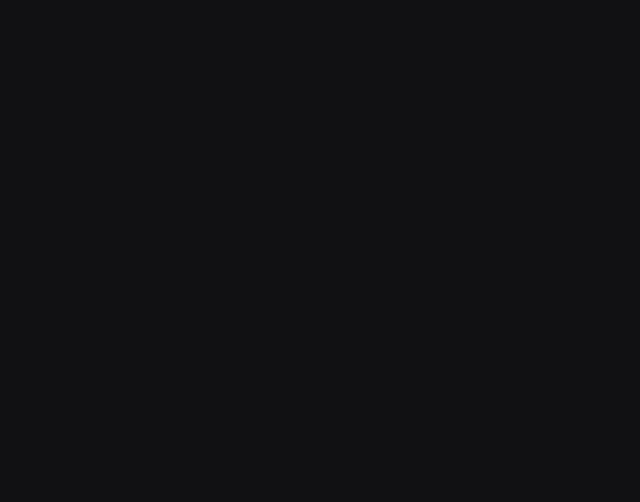
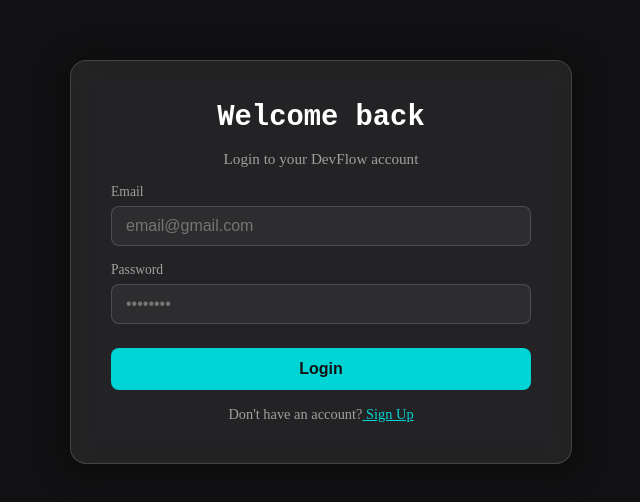
Before and after one commit to Arpan25AK/DevFlow-Web, a React (Vite) app: page /login in a window 1280 px wide. Before the commit this address had no page. Shown: the part 138-640 px from the top of the page, without its empty margins (319-959 px from the left). Built offline with nearby package versions, Linux system fonts and the light colour scheme.

Commit message:
made the login page

```diff
--- a/src/App.jsx
+++ b/src/App.jsx
@@ -1,11 +1,15 @@
 import { BrowserRouter, Routes, Route } from 'react-router-dom'
 import Home from './pages/Home/index.jsx'
+import Login from './pages/Login/index.jsx'
+import Signup from './pages/Signup/index.jsx'
 
 function App() {
     return (
         <BrowserRouter>
             <Routes>
-                <Route path="/" element={<Home />} />
+                <Route path="/"        element={<Home />} />
+                <Route path="/login"   element={<Login />} />
+                <Route path="/signup"  element={<Signup />} />
             </Routes>
         </BrowserRouter>
     )
--- a/src/pages/Home/index.jsx
+++ b/src/pages/Home/index.jsx
@@ -1,8 +1,10 @@
 import { useEffect, useRef } from 'react'
+import { useNavigate } from 'react-router-dom'
 import styles from './Home.module.css'
 import logo from '../../assets/git.jpg'
 
 function Home() {
+    const navigate = useNavigate()
     const vantaRef = useRef(null)
     const vantaEffect = useRef(null)
 
@@ -33,35 +35,34 @@
         }
     }, [])
 
+    return (
+        <div className={styles.pageWrapper}>
 
+            {/* Vanta background */}
+            <div ref={vantaRef} className={styles.vantaBg}></div>
 
-
-
-    return (
-        <div ref={vantaRef} className={styles.vantaBg}>
-
+            {/* Page content */}
             <div className={styles.content}>
 
-
-                <div >
-
+                {/* Navbar */}
                 <div className={styles.navbar}>
                     <div className={styles.logogrp}>
                         <img className={styles.logoimg} src={logo} alt="logo" />
                         <h1 className={styles.logo}>DevFlow</h1>
                     </div>
                     <div className={styles.nav}>
-                            <button className={styles.loginbtn}>Login</button>
-                            <button className={styles.loginbtn}>SignUp</button>
+                        <button className={styles.loginbtn} onClick={() => navigate('/login')}>Login</button>
+                        <button className={styles.loginbtn} onClick={() => navigate('/signup')}>SignUp</button>
                     </div>
                 </div>
 
-                    <p className={styles.mainPunch} style={{marginTop : '20%'}}>Ship faster. Collaborate smarter.</p>
+                {/* Hero */}
+                <p className={styles.mainPunch} style={{marginTop: '20%'}}>Ship faster. Collaborate smarter.</p>
                 <p className={styles.mainPunch}>The all-in-one platform for code review, <br/>
                     CI/CD, and team collaboration.</p>
 
+                {/* Feature Cards */}
                 <div className={styles.featureGrid}>
-
                     <div className={styles.card}>
                         <div className={styles.align}>
                             <div className={styles.red}></div>
@@ -103,30 +104,47 @@
                     </div>
                 </div>
 
-
-                    <div>
-                        <p className={styles.punchHeader}>How it works — 3 steps</p>
-                        <p className={styles.headerContent}>01 — Create a Repository
-                            Push your code and invite your team.</p>
-                        <p className={styles.headerContent}>02 — Set Up Your Pipeline
-                            Define your build, test and deploy steps.</p>
-                        <p className={styles.headerContent}>03 — Review & Ship
-                            Review code, merge with confidence, deploy automatically.</p>
+                {/* How it works */}
+                <div className={styles.stepsSection}>
+                    <p className={styles.punchHeader}>How it works</p>
+                    <div className={styles.stepsGrid}>
+                        <div className={styles.step}>
+                            <span className={styles.stepNumber}>01</span>
+                            <h3>Create a Repository</h3>
+                            <p>Push your code and invite your team.</p>
+                        </div>
+                        <div className={styles.step}>
+                            <span className={styles.stepNumber}>02</span>
+                            <h3>Set Up Your Pipeline</h3>
+                            <p>Define your build, test and deploy steps.</p>
+                        </div>
+                        <div className={styles.step}>
+                            <span className={styles.stepNumber}>03</span>
+                            <h3>Review & Ship</h3>
+                            <p>Review code, merge with confidence, deploy automatically.</p>
+                        </div>
+                    </div>
                 </div>
 
-                    <h2 className={styles.mainPunch} style={{marginTop: '10vw'}}>Ready to build something great?
-
-                        Start for free — no credit card required.
-                    </h2>
+                {/* CTA */}
+                <div className={styles.ctaSection}>
+                    <h2 className={styles.ctaTitle}>Ready to build something great?</h2>
+                    <p className={styles.ctaSubtitle}>Start for free — no credit card required.</p>
+                    <button
+                        className={styles.ctaBtn}
+                        onClick={() => navigate('/signup')}
+                    >
+                        Create Your Account
+                    </button>
                 </div>
 
+                {/* Footer */}
+                <div className={styles.footer}>
+                    <p>DevFlow · Repositories · Pipelines · Code Review · Chat</p>
+                    <p>© 2025 DevFlow. All rights reserved.</p>
+                </div>
 
             </div>
-
-
-
-
-
         </div>
     )
 }
--- /dev/null
+++ b/src/pages/Login/Login.module.css
@@ -0,0 +1,150 @@
+.bg {
+    min-height: 100vh;
+    width: 100%;
+    background-color: #111113;
+    display: flex;
+    align-items: center;
+    justify-content: center;
+}
+
+.container {
+    display: flex;
+    justify-content: center;
+    align-items: center;
+    width: 100%;
+    padding: 2vw;
+}
+
+.glassBox {
+    width: 420px;
+    padding: 40px;
+    background: rgba(255, 255, 255, 0.08);
+    backdrop-filter: blur(12px);
+    -webkit-backdrop-filter: blur(12px);
+    border: 1px solid rgba(255, 255, 255, 0.15);
+    border-radius: 16px;
+    box-shadow: 0 4px 30px rgba(0, 0, 0, 0.5);
+    display: flex;
+    flex-direction: column;
+    gap: 16px;
+}
+
+.title {
+    color: #ffffff;
+    text-align: center;
+    margin: 0;
+    font-size: 1.8rem;
+    font-family: 'Roboto Mono', monospace;
+}
+
+.subtitle {
+    color: #a0a0a0;
+    text-align: center;
+    margin: 0;
+    font-size: 0.95rem;
+}
+
+.inputGroup {
+    display: flex;
+    flex-direction: column;
+    gap: 6px;
+}
+
+.sideHeader {
+    color: #a0a0a0;
+    font-size: 0.85rem;
+}
+
+.inputBox {
+    background: rgba(255, 255, 255, 0.05);
+    border: 1px solid rgba(255, 255, 255, 0.15);
+    border-radius: 8px;
+    padding: 10px 14px;
+    font-size: 1rem;
+    color: #fff;
+    outline: none;
+    width: 100%;
+    box-sizing: border-box;
+    transition: border-color 0.2s;
+}
+
+.inputBox:focus {
+    border-color: #00d4d4;
+}
+
+.btnContainer {
+    display: flex;
+    justify-content: center;
+    margin-top: 8px;
+}
+
+.submitBtn {
+    background: #00d4d4;
+    color: #111113;
+    border: none;
+    border-radius: 8px;
+    padding: 12px 40px;
+    font-size: 1rem;
+    font-weight: 600;
+    cursor: pointer;
+    width: 100%;
+    transition: background 0.2s;
+}
+
+.submitBtn:hover {
+    background: #00b4b4;
+}
+
+.submitBtn:disabled {
+    background: #005555;
+    cursor: not-allowed;
+}
+
+.error {
+    color: #f87171;
+    font-size: 0.85rem;
+    background: #2b0d0d;
+    padding: 10px;
+    border-radius: 6px;
+    margin: 0;
+}
+
+.switchText {
+    text-align: center;
+    color: #a0a0a0;
+    font-size: 0.9rem;
+    margin: 0;
+}
+
+.switchText span {
+    color: #00d4d4;
+    cursor: pointer;
+    text-decoration: underline;
+}
+
+/* ── Responsive ── */
+@media (max-width: 768px) {
+    .glassBox {
+        width: 80vw;
+        padding: 30px;
+    }
+
+    .title {
+        font-size: 1.4rem;
+    }
+}
+
+@media (max-width: 480px) {
+    .glassBox {
+        width: 90vw;
+        padding: 24px;
+    }
+
+    .title {
+        font-size: 1.2rem;
+    }
+
+    .submitBtn {
+        font-size: 0.95rem;
+    }
+}
--- /dev/null
+++ b/src/pages/Login/index.jsx
@@ -0,0 +1,87 @@
+import { useNavigate } from 'react-router-dom'
+import styles from './Login.module.css'
+import { useState } from "react"
+
+function Login() {
+    const navigate = useNavigate()
+    const [Email, SetEmail] = useState('')
+    const [Password, SetPassword] = useState('')
+    const [Error, SetError] = useState('')
+    const [Loading, SetLoading] = useState(false)
+
+    const handleLogin = async () => {
+        SetLoading(true)
+        SetError('')
+        try {
+            const response = await fetch('http://localhost:8080/api/auth/login', {
+                method: 'POST',
+                headers: {'Content-Type': 'application/json'},
+                body: JSON.stringify({email: Email, password: Password})
+            })
+            const token = await response.text()
+            if (!response.ok) {
+                SetError(token || 'Invalid credentials')  // ← token holds the error message when !ok
+            } else {
+                localStorage.setItem('token', token)
+                navigate('/dashboard')
+            }
+        } catch (err) {
+            SetError('Something went wrong. Try again.')
+        } finally {
+            SetLoading(false)
+        }
+    }
+    return (
+        <div className={styles.bg}>
+            <div className={styles.container}>
+                <div className={styles.glassBox}>
+
+                    <h2 className={styles.title}>Welcome back</h2>
+                    <p className={styles.subtitle}>Login to your DevFlow account</p>
+
+                    {Error && <p className={styles.error}>{Error}</p>}
+
+                    <div className={styles.inputGroup}>
+                        <label className={styles.sideHeader}>Email</label>
+                        <input
+                            className={styles.inputBox}
+                            type="email"
+                            placeholder="email@gmail.com"
+                            value={Email}
+                            onChange={(e) => SetEmail(e.target.value)}
+                        />
+                    </div>
+
+                    <div className={styles.inputGroup}>
+                        <label className={styles.sideHeader}>Password</label>
+                        <input
+                            className={styles.inputBox}
+                            type="password"
+                            placeholder="••••••••"
+                            value={Password}
+                            onChange={(e) => SetPassword(e.target.value)}
+                        />
+                    </div>
+
+                    <div className={styles.btnContainer}>
+                        <button
+                            className={styles.submitBtn}
+                            onClick={handleLogin}
+                            disabled={Loading}
+                        >
+                            {Loading ? 'Logging in...' : 'Login'}
+                        </button>
+                    </div>
+
+                    <p className={styles.switchText}>
+                        Don't have an account?
+                        <span onClick={() => navigate('/signup')}> Sign Up</span>
+                    </p>
+
+                </div>
+            </div>
+        </div>
+    )
+}
+
+export default Login
--- /dev/null
+++ b/src/pages/Signup/index.jsx
@@ -0,0 +1,23 @@
+import { useNavigate } from 'react-router-dom'
+import styles from './Signup.module.css'
+import { useState } from "react"
+
+function Signup() {
+    const navigate = useNavigate()
+    const [Email, SetEmail] = useState('')
+    const [Password, SetPassword] = useState('')
+    const [Loading, SetLoading] = useState(false)
+
+    const hanleSignup = async() => {
+        SetLoading(true)
+
+
+    }
+
+
+    return (
+        <h1>hello</h1>
+    )
+}
+
+export default Signup
```
Also changed, not shown: src/pages/Home/Home.module.css (+138 -46 lines), src/pages/Signup/Signup.module.css (added). Lines whose indentation alone changed are shown as unchanged.
